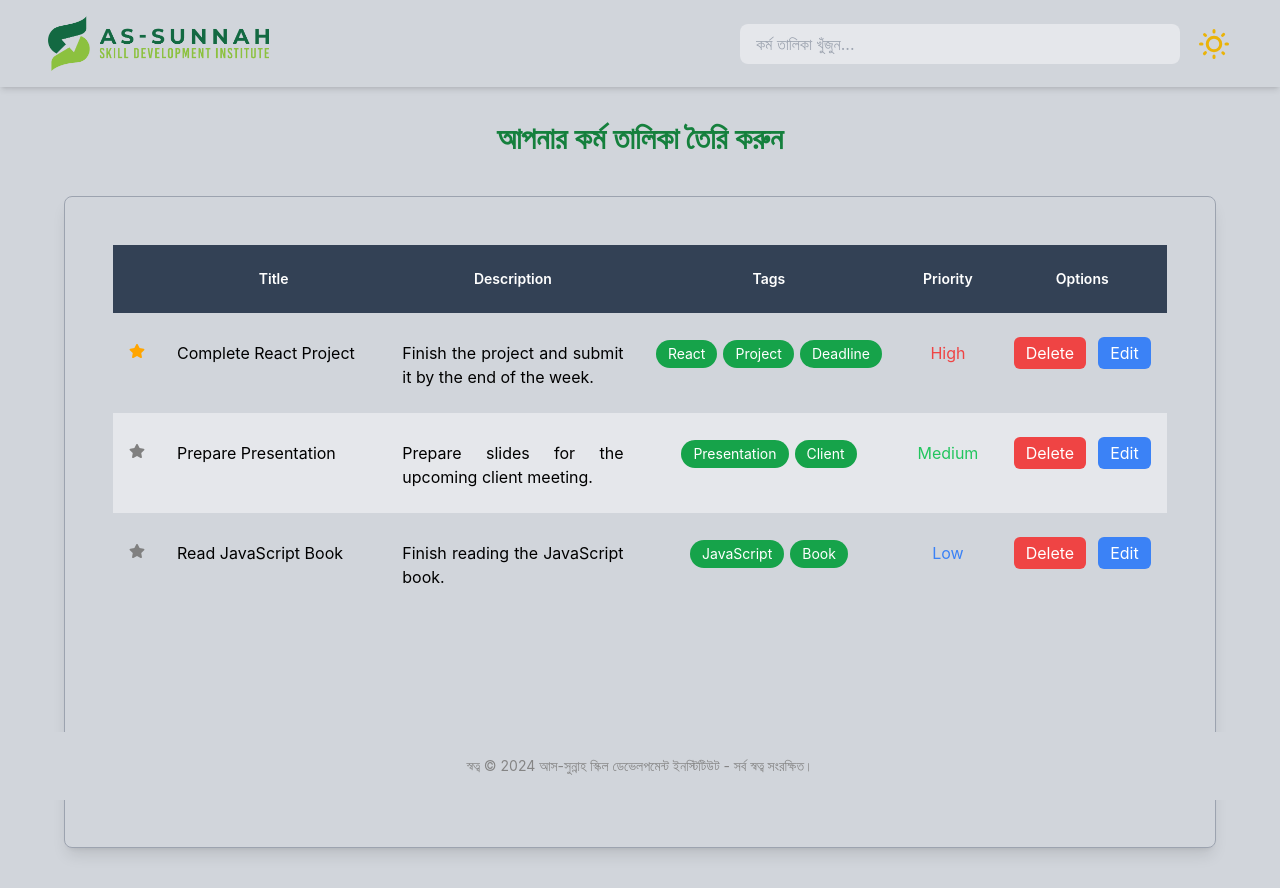
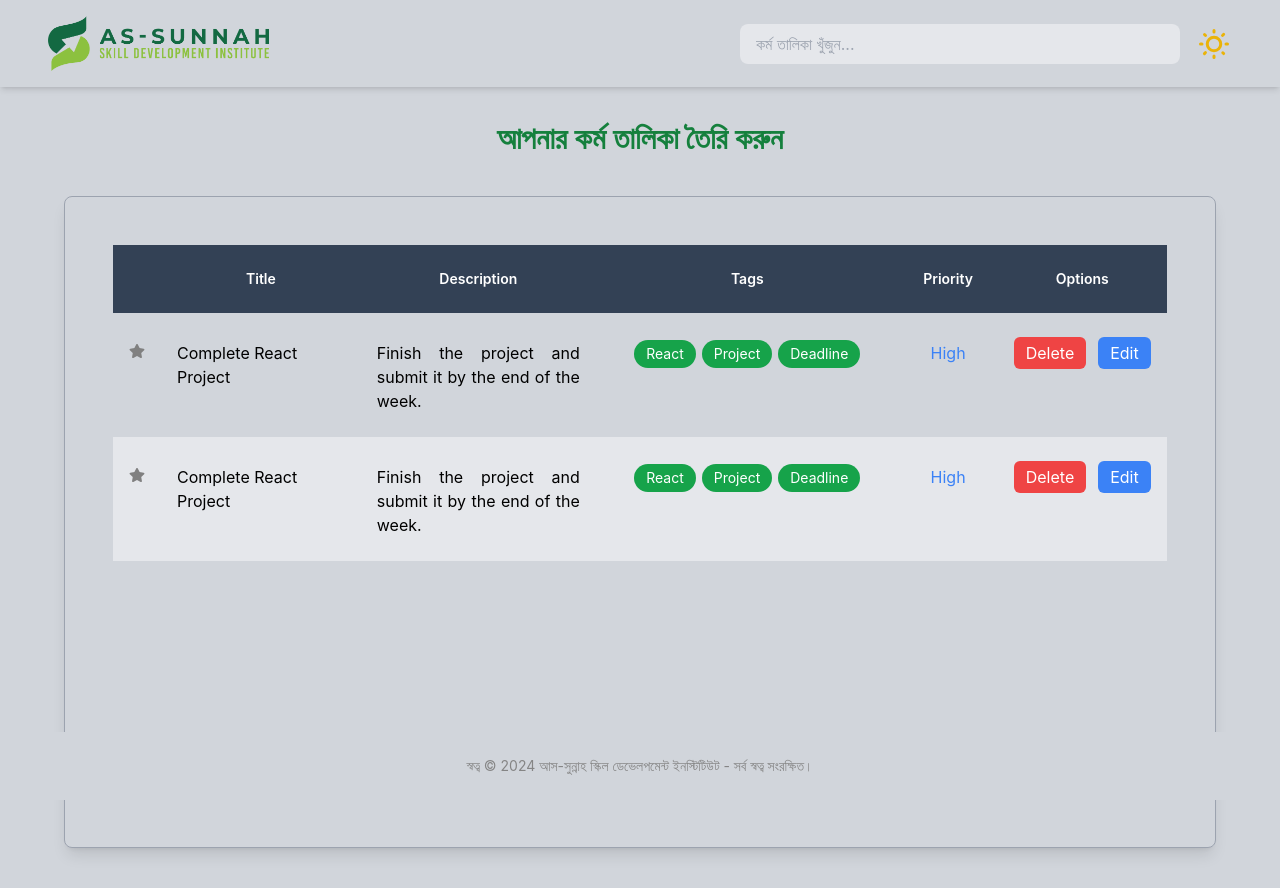
Before and after one commit to Md-RonyAhmed/kormo-talika-react, a React (Vite) app: page / in a window 1280 px wide. Built offline with nearby package versions, Linux system fonts and the light colour scheme.

Commit message:
Updated the project

```diff
--- a/src/components/task/TaskBoard.jsx
+++ b/src/components/task/TaskBoard.jsx
@@ -1,8 +1,7 @@
 import TaskActions from "./TaskActions";
 import TaskList from "./TaskList";
-import NoTasksFound from "./NoTasksFound";
 
-export default function TaskBoard({ tasks }) {
+export default function TaskBoard() {
   return (
     <section className="mt-16 md:mt-20" id="tasks">
       <div className="container mx-auto px-4 sm:px-6 lg:px-8">
@@ -19,9 +18,8 @@ export default function TaskBoard({ tasks }) {
                    px-4 py-6 sm:px-6 md:px-8 lg:px-10 xl:px-12
                    md:py-10 lg:py-12"
         >
-          {tasks.length > 0 ? <TaskList tasks={tasks} /> : <NoTasksFound />}
-
-          <TaskActions dataLength={tasks.length <= 0} />
+          <TaskList />
+          <TaskActions />
         </div>
       </div>
     </section>
--- a/src/components/task/TaskBoardLayout.jsx
+++ b/src/components/task/TaskBoardLayout.jsx
@@ -1,47 +1,14 @@
 import Header from "../shared/Header";
 import TaskBoard from "./TaskBoard";
 import Footer from "../shared/Footer";
-// import TaskModal from "./TaskModal";
 
 export default function TaskBoardLayout() {
-  // Static tasks list
-  const tasks = [
-    {
-      id: 1,
-      title: "Complete React Project",
-      description: "Finish the project and submit it by the end of the week.",
-      tags: ["React", "Project", "Deadline"],
-      priority: "High",
-      isFavorite: true,
-    },
-    {
-      id: 2,
-      title: "Prepare Presentation",
-      description: "Prepare slides for the upcoming client meeting.",
-      tags: ["Presentation", "Client"],
-      priority: "Medium",
-      isFavorite: false,
-    },
-    {
-      id: 3,
-      title: "Read JavaScript Book",
-      description: "Finish reading the JavaScript book.",
-      tags: ["JavaScript", "Book"],
-      priority: "Low",
-      isFavorite: false,
-    },
-  ];
-
   return (
     <>
-      {/* Static header without dynamic theme toggle */}
       <Header />
-      {/* <TaskModal/> */}
-      {/* TaskBoard with static tasks */}
       <div className="flex-grow flex flex-col justify-center items-center w-full px-4 sm:px-6 lg:px-8 py-6 md:py-8 lg:py-10">
-        <TaskBoard tasks={tasks} />
+        <TaskBoard />
       </div>
-      {/* Static Footer */}
       <Footer />
     </>
   );
--- a/src/components/task/TaskList.jsx
+++ b/src/components/task/TaskList.jsx
@@ -1,7 +1,6 @@
 import { FaStar } from "react-icons/fa";
 
-export default function TaskList({tasks}) {
-
+export default function TaskList() {
   return (
     <div className="h-[490px] overflow-auto">
       {/* Table for larger screens */}
@@ -27,47 +26,30 @@ export default function TaskList({tasks}) {
           </tr>
         </thead>
         <tbody className="dark:text-white text-black even dark:[&>*:nth-child(even)]:bg-gray-800 [&>*:nth-child(even)]:bg-gray-200 ">
-          {tasks.length > 0 ? (
-            tasks.map((task) => (
-              <tr
-                key={task.id}
-                className="[&>td]:align-baseline [&>td]:px-4 [&>td]:py-6"
-              >
+          <tr className="[&>td]:align-baseline [&>td]:px-4 [&>td]:py-6">
             <td>
               <button>
-                    {task.isFavorite ? (
-                      <FaStar color="orange" />
-                    ) : (
                 <FaStar color="gray" />
-                    )}
               </button>
             </td>
-                <td>{task.title}</td>
+            <td>Complete React Project</td>
             <td className="text-justify">
-                  <div>{task.description}</div>
+              <div>Finish the project and submit it by the end of the week.</div>
             </td>
             <td>
-                  <ul className="flex justify-center gap-1.5 flex-wrap">
-                    {task.tags.map((tag) => (
-                      <li key={tag}>
-                        <span className="inline-block whitespace-nowrap rounded-[45px] dark:bg-green-700 bg-green-600 px-3 py-1 text-sm capitalize text-white">
-                          {tag}
-                        </span>
+              <ul className="flex justify-center gap-1.5">
+                <li>
+                  <span className="inline-block whitespace-nowrap rounded-[45px] dark:bg-green-700 bg-green-600 px-3 py-1 text-sm capitalize text-white">React</span>
                 </li>
-                    ))}
+                <li>
+                  <span className="inline-block whitespace-nowrap rounded-[45px] dark:bg-green-700 bg-green-600 px-3 py-1 text-sm capitalize text-white">Project</span>
+                </li>
+                <li>
+                  <span className="inline-block whitespace-nowrap rounded-[45px] dark:bg-green-700 bg-green-600 px-3 py-1 text-sm capitalize text-white">Deadline</span>
+                </li>
               </ul>
             </td>
-                <td
-                  className={`text-center ${
-                    task.priority === "High"
-                      ? "text-red-500"
-                      : task.priority === "Medium"
-                      ? "text-green-500"
-                      : "text-blue-500"
-                  }`}
-                >
-                  {task.priority}
-                </td>
+            <td className="text-center text-blue-500">High</td>
             <td>
               <div className="flex items-center justify-center space-x-3">
                 <button className="bg-red-500 text-white px-3 py-1 rounded-md">
@@ -79,79 +61,43 @@ export default function TaskList({tasks}) {
               </div>
             </td>
           </tr>
-            ))
-          ) : (
-            <tr className="[&>td]:align-baseline [&>td]:px-4 [&>td]:py-32">
-              <td colSpan={6} className="text-red-400 text-center text-2xl">
-                No Tasks found...
+          <tr className="[&>td]:align-baseline [&>td]:px-4 [&>td]:py-6">
+            <td>
+              <button>
+                <FaStar color="gray" />
+              </button>
             </td>
-            </tr>
-          )}
-        </tbody>
-      </table>
-
-      {/* Responsive list for mobile screens */}
-      <div className="block sm:hidden">
-        {tasks.length > 0 ? (
-          tasks.map((task) => (
-            <div
-              key={task.id}
-              className="border-b border-gray-300 dark:border-gray-700 py-4 px-2 mb-4"
-            >
-              <div className="flex items-center justify-between mb-2">
-                <h3 className="text-lg font-semibold dark:text-white text-black">
-                  {task.title}
-                </h3>
-                <button>
-                  {task.isFavorite ? (
-                    <FaStar color="orange" />
-                  ) : (
-                    <FaStar color="gray" />
-                  )}
-                </button>
-              </div>
-              <p className="dark:text-gray-400 text-gray-700 text-justify">
-                {task.description}
-              </p>
-              <div className="my-2">
-                <ul className="flex flex-wrap gap-1">
-                  {task.tags.map((tag) => (
-                    <li key={tag}>
-                      <span className="inline-block whitespace-nowrap rounded-[45px] dark:bg-green-700 bg-green-600 px-2 py-1 text-xs capitalize dark:text-white text-gray-800">
-                        {tag}
-                      </span>
+            <td>Complete React Project</td>
+            <td className="text-justify">
+              <div>Finish the project and submit it by the end of the week.</div>
+            </td>
+            <td>
+              <ul className="flex justify-center gap-1.5">
+                <li>
+                  <span className="inline-block whitespace-nowrap rounded-[45px] dark:bg-green-700 bg-green-600 px-3 py-1 text-sm capitalize text-white">React</span>
                 </li>
-                  ))}
+                <li>
+                  <span className="inline-block whitespace-nowrap rounded-[45px] dark:bg-green-700 bg-green-600 px-3 py-1 text-sm capitalize text-white">Project</span>
+                </li>
+                <li>
+                  <span className="inline-block whitespace-nowrap rounded-[45px] dark:bg-green-700 bg-green-600 px-3 py-1 text-sm capitalize text-white">Deadline</span>
+                </li>
               </ul>
-              </div>
-              <div className="flex items-center justify-between mt-4">
-                <span
-                  className={`${
-                    task.priority === "High"
-                      ? "text-red-500"
-                      : task.priority === "Medium"
-                      ? "text-green-500"
-                      : "text-blue-500"
-                  } font-semibold`}
-                >
-                  {task.priority}
-                </span>
-                <div className="flex items-center space-x-3">
-                  <button className="bg-red-500 text-white px-3 py-1 rounded-md w-1/2">
+            </td>
+            <td className="text-center text-blue-500">High</td>
+            <td>
+              <div className="flex items-center justify-center space-x-3">
+                <button className="bg-red-500 text-white px-3 py-1 rounded-md">
                   Delete
                 </button>
-                  <button className="bg-blue-500 text-white px-3 py-1 rounded-md w-1/2">
+                <button className="bg-blue-500 text-white px-3 py-1 rounded-md">
                   Edit
                 </button>
               </div>
+            </td>
+          </tr>
+        </tbody>
+      </table>
     </div>
-            </div>
-          ))
-        ) : (
-          <p className="text-center text-red-400 text-lg">No Tasks found...</p>
-        )}
-      </div>
-    </div>
-
   );
 }
--- a/tailwind.config.js
+++ b/tailwind.config.js
@@ -1,12 +1,8 @@
 /** @type {import('tailwindcss').Config} */
 export default {
-  content: [
-    "./index.html",
-    "./src/**/*.{js,ts,jsx,tsx}",
-  ],
-  darkMode: 'class', // Enable class-based dark mode
+  content: ["./index.html", "./src/**/*.{js,ts,jsx,tsx}"],
   theme: {
     extend: {},
   },
   plugins: [],
-}
+};
```
Also changed, not shown: src/components/task/TaskModal.jsx (+1 -7 lines), src/components/task/NoTasksFound.jsx (indentation only). Lines whose indentation alone changed are shown as unchanged.
